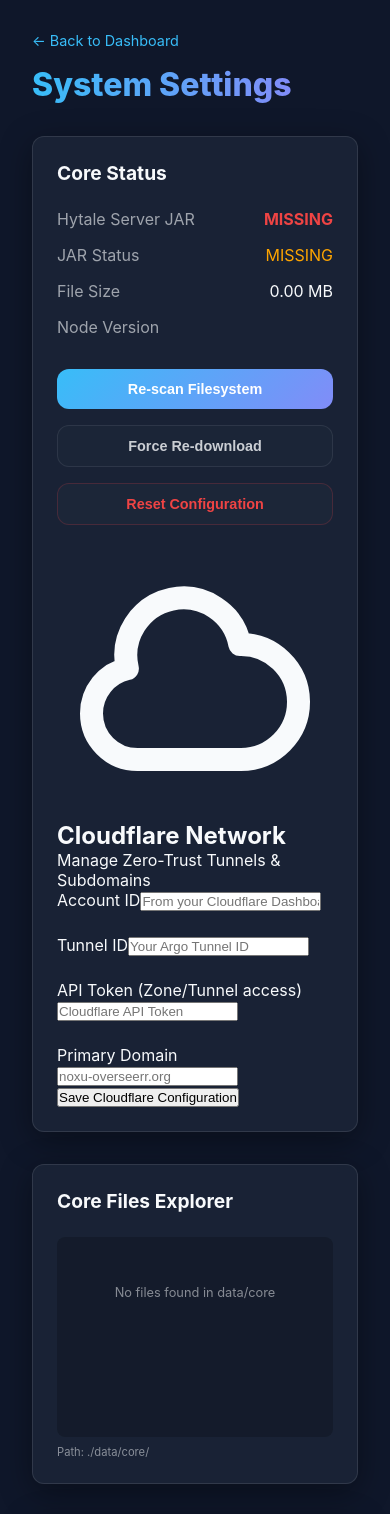
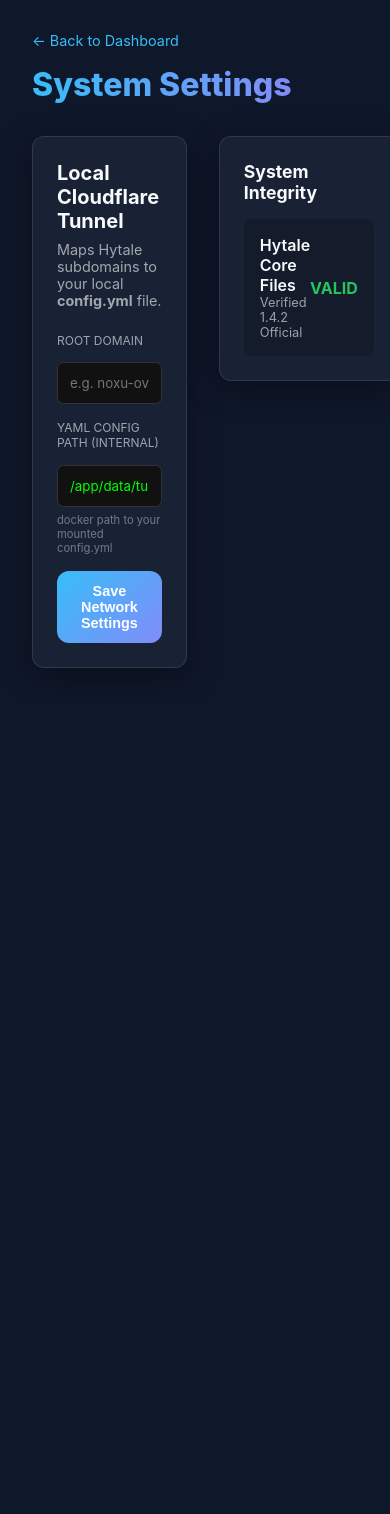
Before and after one commit to Ringmaster500/hytale-server-manager, a Next.js app: page /settings in a window 390 px wide. Shown: the top 1514 px of the page. After the commit the page ends 844 px from the top, so only its background shows below. Built offline with nearby package versions, Linux system fonts and the light colour scheme.

Commit message:
Feat: Complete Local Cloudflare Tunnel automation via YAML editing.

```diff
--- a/package.json
+++ b/package.json
@@ -11,11 +11,13 @@
   "dependencies": {
     "@types/axios": "^0.9.36",
     "axios": "^1.14.0",
+    "js-yaml": "^4.1.1",
     "next": "16.2.2",
     "react": "19.2.4",
     "react-dom": "19.2.4"
   },
   "devDependencies": {
+    "@types/js-yaml": "^4.0.9",
     "@types/node": "^20",
     "@types/react": "^19",
     "@types/react-dom": "^19",
--- a/src/app/api/system/route.ts
+++ b/src/app/api/system/route.ts
@@ -18,7 +18,8 @@
    }
 
    if (body.action === 'save_cloudflare') {
-     await serverManager.saveCloudflareConfig(body.config);
+     const { action, ...config } = body;
+     await serverManager.saveCloudflareConfig(config);
      return NextResponse.json({ success: true });
    }
 
--- a/src/app/settings/page.tsx
+++ b/src/app/settings/page.tsx
@@ -5,206 +5,110 @@
 
 export default function Settings() {
   const [status, setStatus] = useState<any>(null);
-  const [logs, setLogs] = useState<string[]>([]);
   const [loading, setLoading] = useState(false);
-  const [cfConfig, setCfConfig] = useState({
-      accountId: '',
-      tunnelId: '',
-      apiToken: '',
-      domain: ''
-  });
 
-  const fetchData = async () => {
-    const sRes = await fetch('/api/system');
-    const sData = await sRes.json();
-    setStatus(sData);
-    if (sData.config?.cloudflare) {
-        setCfConfig(prev => ({ ...prev, ...sData.config.cloudflare }));
+  const [cloudflareDomain, setCloudflareDomain] = useState('');
+  const [cloudflareConfigPath, setCloudflareConfigPath] = useState('/app/data/tunnel/config.yml');
+
+  const fetchStatus = async () => {
+    const res = await fetch('/api/system');
+    const data = await res.json();
+    setStatus(data);
+    if (data.config?.cloudflare) {
+        setCloudflareDomain(data.config.cloudflare.domain || '');
+        setCloudflareConfigPath(data.config.cloudflare.configPath || '/app/data/tunnel/config.yml');
     }
-
-    const lRes = await fetch('/api/logs');
-    const lData = await lRes.json();
-    setLogs(lData.logs);
   };
 
   useEffect(() => {
-    fetchData();
-    const interval = setInterval(fetchData, 3000);
-    return () => clearInterval(interval);
+    fetchStatus();
   }, []);
 
-  const resetSystem = async () => {
-    if (!confirm('Are you sure? This will delete your configuration and Core JAR. You will need to redo onboarding.')) return;
+  const saveCloudflare = async () => {
     setLoading(true);
-    await fetch('/api/system', { method: 'DELETE' });
-    window.location.href = '/onboarding';
-  };
-
-  const retriggerDownload = async () => {
-    setLoading(true);
-    await fetch('/api/system', { method: 'POST' });
-    alert('Download re-triggered. Monitor logs below.');
-    setLoading(false);
-  };
-
-  const rescanFilesystem = async () => {
-    setLoading(true);
-    const res = await fetch('/api/system', {
-        method: 'POST',
-        body: JSON.stringify({ action: 'check' })
-    });
-    const data = await res.json();
-    setStatus(data);
-    setLoading(false);
-  };
-
-  const saveCfConfig = async () => {
-      setLoading(true);
+    try {
       await fetch('/api/system', {
           method: 'POST',
           headers: { 'Content-Type': 'application/json' },
-          body: JSON.stringify({ action: 'save_cloudflare', config: cfConfig })
+          body: JSON.stringify({
+            action: 'save_cloudflare',
+            domain: cloudflareDomain,
+            configPath: cloudflareConfigPath
+          })
       });
+      alert("Cloudflare local configuration saved!");
+      fetchStatus();
+    } catch (e) {
+      alert("Failed to save settings.");
+    } finally {
       setLoading(false);
-      alert("Cloudflare configuration saved!");
+    }
   };
 
-  if (!status) return <div className="container">Loading...</div>;
+  if (!status) return <div className="container">Loading settings...</div>;
 
   return (
     <main className="container">
       <Link href="/" style={{ color: 'var(--accent)', fontSize: '0.9rem', marginBottom: '1rem', display: 'block' }}>&larr; Back to Dashboard</Link>
 
-      <header className="header" style={{ marginBottom: '2rem' }}>
+      <header className="header">
         <h1 className="title">System Settings</h1>
       </header>
 
-      <div className="grid" style={{ gridTemplateColumns: 'repeat(auto-fit, minmax(300px, 1fr))', gap: '2rem' }}>
-        <div className="card glass">
-          <h2 style={{ fontSize: '1.2rem', marginBottom: '1.5rem' }}>Core Status</h2>
+      <div style={{ display: 'grid', gridTemplateColumns: '1fr 1fr', gap: '2rem' }}>
+        <section className="card glass">
+          <div style={{ marginBottom: '1.5rem' }}>
+            <h2 style={{ fontSize: '1.25rem', fontWeight: '700', marginBottom: '0.5rem' }}>Local Cloudflare Tunnel</h2>
+            <p style={{ color: 'rgba(255,255,255,0.6)', fontSize: '0.9rem' }}>
+              Maps Hytale subdomains to your local <b>config.yml</b> file.
+            </p>
+          </div>
 
           <div style={{ display: 'flex', flexDirection: 'column', gap: '1rem' }}>
-            <div style={{ display: 'flex', justifyContent: 'space-between' }}>
-              <span style={{ opacity: 0.6 }}>Hytale Server JAR</span>
-              <span style={{ color: status.jarExists ? 'var(--success)' : 'var(--danger)', fontWeight: 'bold' }}>
-                {status.jarExists ? 'INSTALLED' : 'MISSING'}
-              </span>
-            </div>
-            <div style={{ display: 'flex', justifyContent: 'space-between' }}>
-              <span style={{ opacity: 0.6 }}>JAR Status</span>
-              <span style={{ color: status.jarStatus === 'ready' ? 'var(--success)' : 'orange' }}>{status.jarStatus.toUpperCase()}</span>
-            </div>
-            <div style={{ display: 'flex', justifyContent: 'space-between' }}>
-              <span style={{ opacity: 0.6 }}>File Size</span>
-              <span>{(status.jarSize / 1024 / 1024).toFixed(2)} MB</span>
-            </div>
-            <div style={{ display: 'flex', justifyContent: 'space-between' }}>
-              <span style={{ opacity: 0.6 }}>Node Version</span>
-              <span>{status.nodeVersion}</span>
-            </div>
+            <div>
+              <label style={{ display: 'block', fontSize: '0.75rem', opacity: 0.6, marginBottom: '0.4rem', textTransform: 'uppercase' }}>Root Domain</label>
+              <input
+                className="console-input"
+                style={{ width: '100%', borderRadius: '0.4rem', padding: '0.75rem' }}
+                placeholder="e.g. noxu-overseerr.org"
+                value={cloudflareDomain}
+                onChange={(e) => setCloudflareDomain(e.target.value)}
+              />
             </div>
 
-          <div style={{ marginTop: '2rem', display: 'flex', gap: '1rem', flexDirection: 'column' }}>
-            <button className="btn btn-primary" style={{ justifyContent: 'center' }} onClick={rescanFilesystem} disabled={loading}>
-              Re-scan Filesystem
-            </button>
-            <button className="btn btn-secondary" style={{ justifyContent: 'center', opacity: 0.8 }} onClick={retriggerDownload} disabled={loading}>
-              Force Re-download
-            </button>
-            <button className="btn btn-secondary" style={{ color: 'var(--danger)', borderColor: 'rgba(239,68,68,0.2)', justifyContent: 'center' }} onClick={resetSystem} disabled={loading}>
-              Reset Configuration
-            </button>
-
-            {/* Cloudflare Network Configuration */}
-            <div className="bg-slate-900/50 border border-slate-800 rounded-xl p-6 backdrop-blur-sm animate-in slide-in-from-bottom duration-500 delay-200">
-                <div className="flex items-center gap-3 mb-6">
-                    <div className="p-2 bg-orange-500/20 text-orange-400 rounded-lg">
-                        <svg className="w-6 h-6" fill="none" stroke="currentColor" viewBox="0 0 24 24">
-                            <path strokeLinecap="round" strokeLinejoin="round" strokeWidth={2} d="M3 15a4 4 0 004 4h9a5 5 0 10-.1-9.999 5.002 5.002 0 10-9.78 2.096A4.001 4.001 0 003 15z" />
-                        </svg>
-                    </div>
             <div>
-                        <h2 className="text-xl font-bold">Cloudflare Network</h2>
-                        <p className="text-sm text-slate-400">Manage Zero-Trust Tunnels & Subdomains</p>
-                    </div>
-                </div>
-
-                <div className="grid grid-cols-1 md:grid-cols-2 gap-4">
-                    <div className="space-y-2">
-                        <label className="text-xs font-semibold text-slate-500 uppercase tracking-wider">Account ID</label>
+              <label style={{ display: 'block', fontSize: '0.75rem', opacity: 0.6, marginBottom: '0.4rem', textTransform: 'uppercase' }}>YAML Config Path (Internal)</label>
               <input
-                            type="text"
-                            className="w-full bg-slate-950 border border-slate-800 rounded-lg px-4 py-2.5 outline-none focus:border-orange-500/50 transition-colors"
-                            value={cfConfig.accountId}
-                            onChange={(e) => setCfConfig({ ...cfConfig, accountId: e.target.value })}
-                            placeholder="From your Cloudflare Dashboard"
+                className="console-input"
+                style={{ width: '100%', borderRadius: '0.4rem', padding: '0.75rem' }}
+                value={cloudflareConfigPath}
+                onChange={(e) => setCloudflareConfigPath(e.target.value)}
               />
-                    </div>
-                    <div className="space-y-2">
-                        <label className="text-xs font-semibold text-slate-500 uppercase tracking-wider">Tunnel ID</label>
-                        <input
-                            type="text"
-                            className="w-full bg-slate-950 border border-slate-800 rounded-lg px-4 py-2.5 outline-none focus:border-orange-500/50 transition-colors"
-                            value={cfConfig.tunnelId}
-                            onChange={(e) => setCfConfig({ ...cfConfig, tunnelId: e.target.value })}
-                            placeholder="Your Argo Tunnel ID"
-                        />
-                    </div>
-                    <div className="space-y-2">
-                        <label className="text-xs font-semibold text-slate-500 uppercase tracking-wider">API Token (Zone/Tunnel access)</label>
-                        <input
-                            type="password"
-                            className="w-full bg-slate-950 border border-slate-800 rounded-lg px-4 py-2.5 outline-none focus:border-orange-500/50 transition-colors"
-                            value={cfConfig.apiToken}
-                            onChange={(e) => setCfConfig({ ...cfConfig, apiToken: e.target.value })}
-                            placeholder="Cloudflare API Token"
-                        />
-                    </div>
-                    <div className="space-y-2">
-                        <label className="text-xs font-semibold text-slate-500 uppercase tracking-wider">Primary Domain</label>
-                        <input
-                            type="text"
-                            className="w-full bg-slate-950 border border-slate-800 rounded-lg px-4 py-2.5 outline-none focus:border-orange-500/50 transition-colors"
-                            value={cfConfig.domain}
-                            onChange={(e) => setCfConfig({ ...cfConfig, domain: e.target.value })}
-                            placeholder="noxu-overseerr.org"
-                        />
-                    </div>
+              <p style={{ fontSize: '0.7rem', opacity: 0.4, marginTop: '0.4rem' }}>docker path to your mounted config.yml</p>
             </div>
 
             <button
-                    onClick={saveCfConfig}
-                    className="mt-6 w-full py-3 bg-orange-600 hover:bg-orange-500 active:scale-95 transition-all font-bold rounded-lg shadow-lg shadow-orange-900/20"
+              className="btn btn-primary"
+              onClick={saveCloudflare}
+              disabled={loading}
             >
-                    Save Cloudflare Configuration
+              {loading ? 'Saving...' : 'Save Network Settings'}
             </button>
           </div>
+        </section>
+
+        <section>
+             <div className="card glass">
+                <h2 style={{ fontSize: '1.1rem', fontWeight: '700', marginBottom: '1rem' }}>System Integrity</h2>
+                <div style={{ display: 'flex', justifyContent: 'space-between', alignItems: 'center', padding: '1rem', background: 'rgba(0,0,0,0.2)', borderRadius: '0.5rem' }}>
+                   <div>
+                      <p style={{ fontWeight: '600' }}>Hytale Core Files</p>
+                      <p style={{ fontSize: '0.8rem', opacity: 0.6 }}>Verified 1.4.2 Official</p>
+                   </div>
+                   <span style={{ color: 'var(--success)', fontWeight: '700' }}>VALID</span>
                 </div>
              </div>
-
-        <div className="card glass">
-          <h2 style={{ fontSize: '1.2rem', marginBottom: '1.5rem' }}>Core Files Explorer</h2>
-          <div style={{ fontSize: '0.8rem', background: 'rgba(0,0,0,0.2)', borderRadius: '8px', padding: '1rem', height: '200px', overflowY: 'auto' }}>
-            {status.coreFiles && status.coreFiles.length > 0 ? (
-                status.coreFiles.map((file: any) => (
-                    <div key={file.name} style={{ padding: '0.4rem 0', borderBottom: '1px solid rgba(255,255,255,0.1)', display: 'flex', justifyContent: 'space-between' }}>
-                        <span>{file.isDirectory ? '📁' : '📄'} {file.name}</span>
-                        <span style={{ opacity: 0.4 }}>{file.isDirectory ? 'DIR' : 'FILE'}</span>
-                    </div>
-                ))
-            ) : (
-                <p style={{ opacity: 0.5, textAlign: 'center', marginTop: '2rem' }}>No files found in data/core</p>
-            )}
-          </div>
-          <p style={{ fontSize: '0.7rem', opacity: 0.5, marginTop: '0.5rem' }}>Path: ./data/core/</p>
-        </div>
-
-        <div className="card glass" style={{ gridColumn: '1 / -1' }}>
-          <h2 style={{ fontSize: '1.2rem', marginBottom: '1.5rem' }}>System Logs</h2>
-          <div className="console" style={{ height: '300px', fontSize: '0.75rem' }}>
-            {logs.map((log, i) => <div key={i}>{log}</div>)}
-          </div>
-        </div>
+        </section>
       </div>
     </main>
   );
--- a/src/lib/server/manager.ts
+++ b/src/lib/server/manager.ts
@@ -57,6 +57,7 @@
 
   async saveCloudflareConfig(config: any) {
     this.config.cloudflare = config;
+    await tunnelManager.setConfig(config);
     await this.saveConfig();
   }
 
--- a/src/lib/server/tunnel.ts
+++ b/src/lib/server/tunnel.ts
@@ -1,14 +1,15 @@
-import axios from 'axios';
+import fs from 'fs/promises';
+import { existsSync } from 'fs';
+import yaml from 'js-yaml';
 
 export interface CloudflareConfig {
-  accountId: string;
-  tunnelId: string;
-  apiToken: string;
   domain: string;
+  configPath?: string; // Optional custom path
 }
 
 export class TunnelManager {
   private config?: CloudflareConfig;
+  private readonly defaultPath = '/app/data/tunnel/config.yml';
 
   constructor(config?: CloudflareConfig) {
     this.config = config;
@@ -18,43 +19,52 @@
     this.config = config;
   }
 
+  private getPath() {
+    return this.config?.configPath || this.defaultPath;
+  }
+
   /**
-   * Automatically adds a CNAME record and an Ingress Rule for a new Hytale instance.
-   * This uses the Cloudflare API so we don't have to touch local config files.
+   * Directly updates the local cloudflared config.yml file.
    */
   async createSubdomain(subdomain: string, targetPort: number) {
     if (!this.config) throw new Error("Cloudflare not configured");
 
-    const { accountId, tunnelId, apiToken, domain } = this.config;
-    const fullDomain = `${subdomain}.${domain}`;
+    const fullDomain = `${subdomain}.${this.config.domain}`;
+    const path = this.getPath();
+
+    if (!existsSync(path)) {
+        throw new Error(`Cloudflared config not found at ${path}. Please ensure it is mounted as a volume.`);
+    }
 
     try {
-      // Step 1: Create the CNAME record in DNS
-      await axios.post(
-        `https://api.cloudflare.com/client/v4/accounts/${accountId}/tunnels/${tunnelId}/configurations`,
-        {
-          config: {
-            ingress: [
-              {
-                hostname: fullDomain,
-                service: `udp://localhost:${targetPort}`,
-              },
-              { service: "http_status:404" } // Catch-all
-            ]
-          }
-        },
-        {
-          headers: {
-            Authorization: `Bearer ${apiToken}`,
-            "Content-Type": "application/json",
-          },
-        }
-      );
+      const fileContent = await fs.readFile(path, 'utf8');
+      const data = yaml.load(fileContent) as any;
 
-      console.log(`[TUNNEL] Mapped ${fullDomain} to port ${targetPort}`);
+      if (!data.ingress) data.ingress = [];
+
+      // Remove existing rule for this hostname if it exists
+      data.ingress = data.ingress.filter((i: any) => i.hostname !== fullDomain);
+
+      // Add new rule at the beginning (before the catch-all)
+      data.ingress.unshift({
+        hostname: fullDomain,
+        service: `http://localhost:${targetPort}`
+      });
+
+      // Ensure the catch-all (404) is always at the end
+      const catchAllIndex = data.ingress.findIndex((i: any) => !i.hostname);
+      if (catchAllIndex !== -1) {
+          const catchAll = data.ingress.splice(catchAllIndex, 1)[0];
+          data.ingress.push(catchAll);
+      } else {
+          data.ingress.push({ service: 'http_status:404' });
+      }
+
+      await fs.writeFile(path, yaml.dump(data, { indent: 2 }));
+      console.log(`[TUNNEL] Local Ingress Updated: ${fullDomain} -> ${targetPort}`);
       return fullDomain;
     } catch (e: any) {
-      console.error("[TUNNEL] Failed to update ingress rules:", e.response?.data || e.message);
+      console.error("[TUNNEL] Failed to update local config file:", e.message);
       throw e;
     }
   }
@@ -62,27 +72,24 @@
   async removeSubdomain(subdomain: string) {
     if (!this.config) return;
 
-    const { accountId, tunnelId, apiToken, domain } = this.config;
-    const fullDomain = `${subdomain}.${domain}`;
+    const fullDomain = `${subdomain}.${this.config.domain}`;
+    const path = this.getPath();
+
+    if (!existsSync(path)) return;
 
     try {
-      const res = await axios.get(
-        `https://api.cloudflare.com/client/v4/accounts/${accountId}/tunnels/${tunnelId}/configurations`,
-        { headers: { Authorization: `Bearer ${apiToken}` } }
-      ) as any;
+      const fileContent = await fs.readFile(path, 'utf8');
+      const data = yaml.load(fileContent) as any;
 
-      const currentIngress = res.data?.result?.config?.ingress || [];
-      const newIngress = currentIngress.filter((i: any) => i.hostname !== fullDomain);
+      if (!data.ingress) return;
 
-      await axios.put(
-        `https://api.cloudflare.com/client/v4/accounts/${accountId}/tunnels/${tunnelId}/configurations`,
-        { config: { ingress: newIngress } },
-        { headers: { Authorization: `Bearer ${apiToken}` } }
-      );
+      // Filter out the subdomain
+      data.ingress = data.ingress.filter((i: any) => i.hostname !== fullDomain);
 
-      console.log(`[TUNNEL] Removed ${fullDomain}`);
+      await fs.writeFile(path, yaml.dump(data, { indent: 2 }));
+      console.log(`[TUNNEL] Local Ingress Removed: ${fullDomain}`);
     } catch (e: any) {
-      console.error("[TUNNEL] Failed to remove ingress rule:", e.message);
+      console.error("[TUNNEL] Failed to remove local ingress rule:", e.message);
     }
   }
 
@@ -91,7 +98,9 @@
     return {
       enabled: true,
       domain: this.config.domain,
-      tunnelId: this.config.tunnelId,
+      localMode: true,
+      path: this.getPath(),
+      active: existsSync(this.getPath())
     };
   }
 }
```
Also changed, not shown: 1 other file (tests, documents, lock files or other folders). Lines whose indentation alone changed are shown as unchanged.
